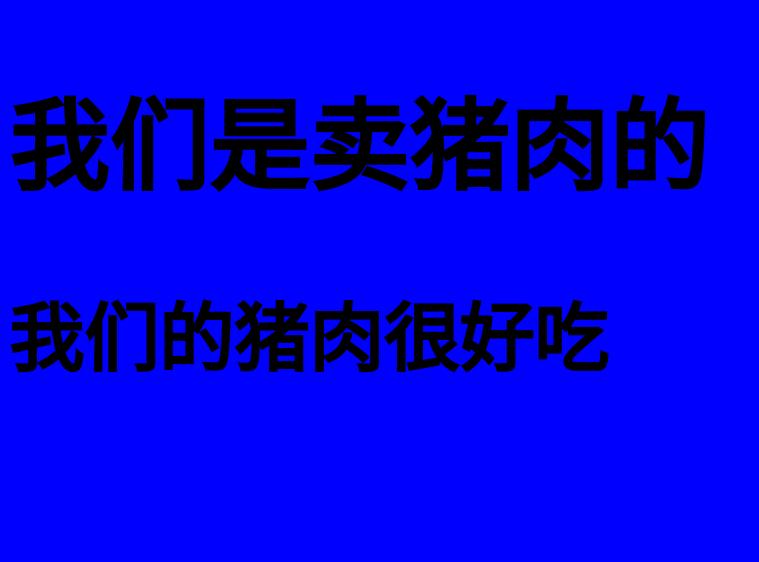
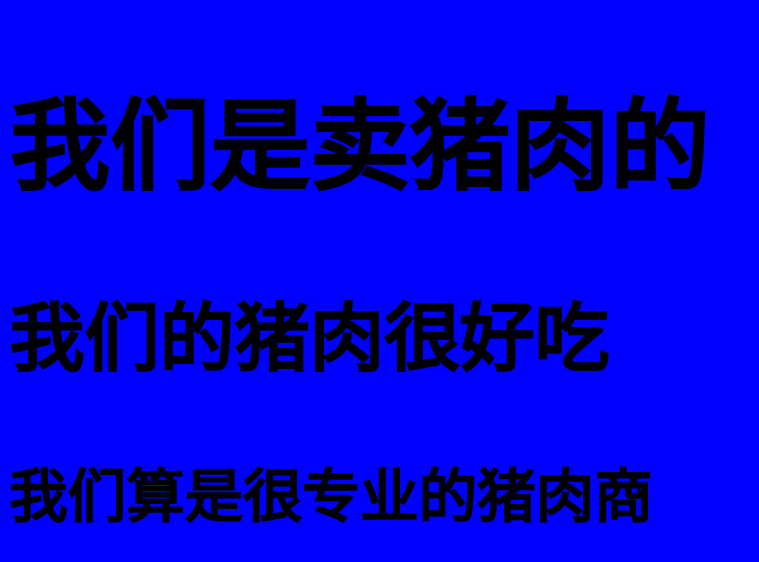
Before and after one commit to feifeiniu/git-demo-1, a plain HTML site: page index.html in a window 1280 px wide. Shown: the whole page, without its empty margins (0-759 px from the left). Drawn offline with Linux system fonts and the light colour scheme.

Commit message:
这是一则有爱的广告

```diff
--- a/index.html
+++ b/index.html
@@ -12,6 +12,7 @@
 <body>
     <h1>我们是卖猪肉的</h1>
     <h2>我们的猪肉很好吃</h2>
+    <h3>我们算是很专业的猪肉商</h3>
 </body>
 
 </html>
```
